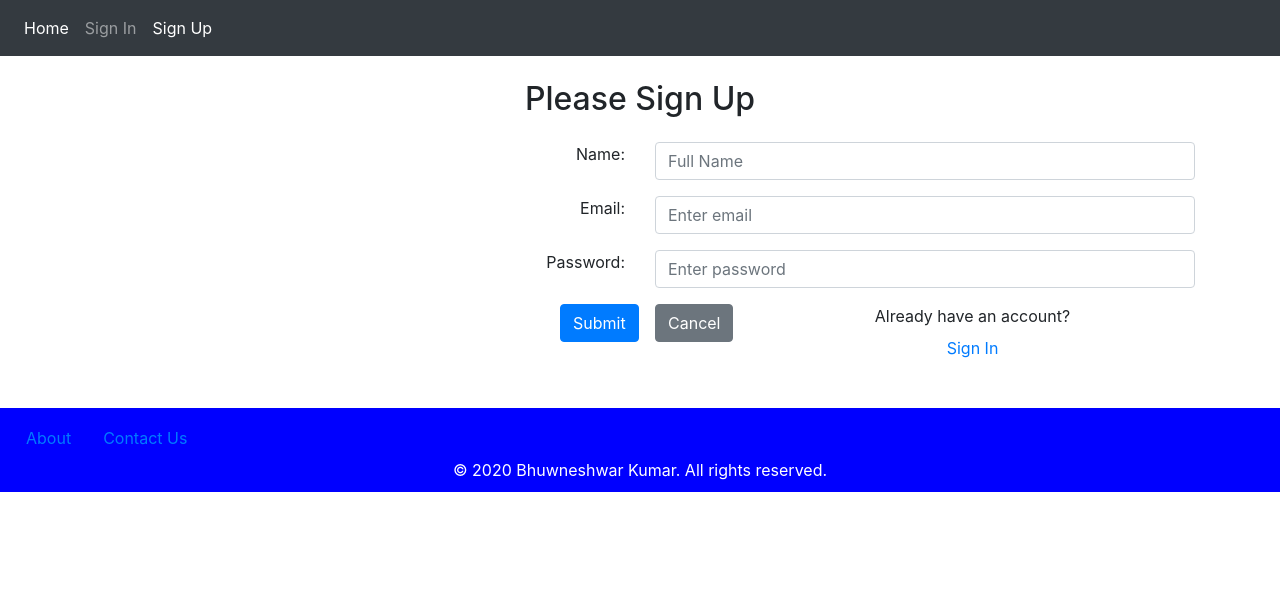
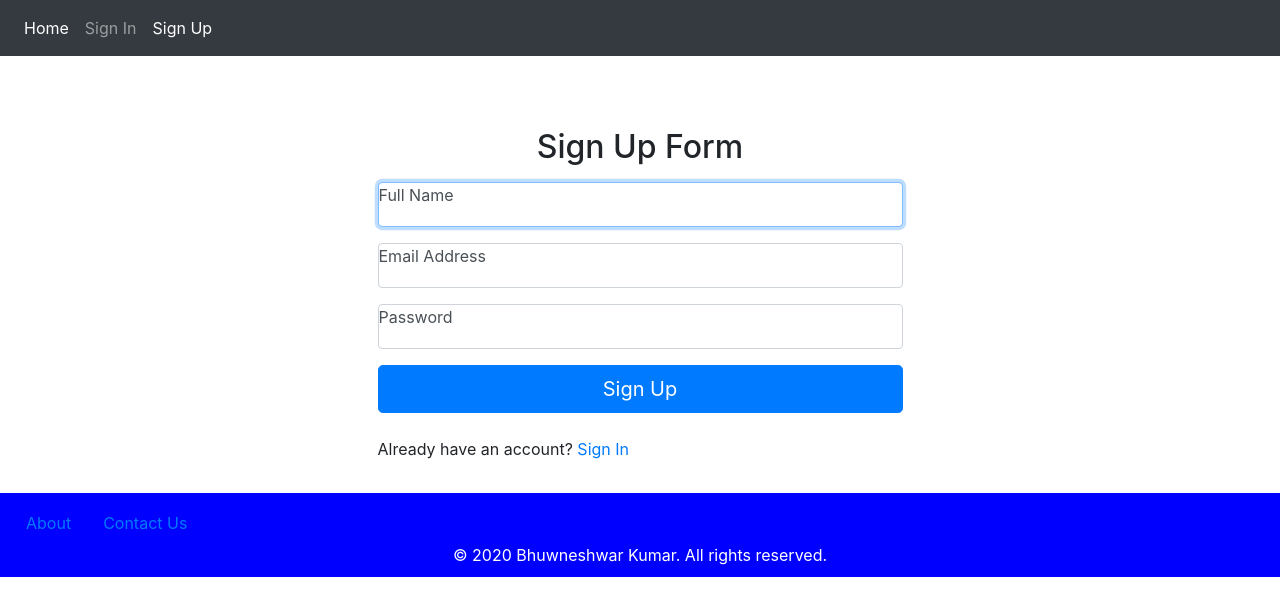
Before and after one commit to techcoderepository/exam-simulator-ui, an Angular app: page /signup in a window 1280 px wide. Shown: the top 616 px of the page. Built offline with nearby package versions, Linux system fonts and the light colour scheme.

Commit message:
html update

```diff
--- a/src/app/config/app-config.ts
+++ b/src/app/config/app-config.ts
@@ -1,5 +1,5 @@
 export class AppConfig {
-    public static BASE_URL='https://320971eb6366.ngrok.io';
-   // public static BASE_URL='http://localhost:8085';
+   // public static BASE_URL='https://320971eb6366.ngrok.io';
+    public static BASE_URL='http://localhost:8085';
 
 }
--- a/src/app/examschedule.service.ts
+++ b/src/app/examschedule.service.ts
@@ -18,7 +18,7 @@ export class ExamscheduleService {
     return this.http.get(`${AppConfig.BASE_URL}/getScheduledExamListByEmailId/`+emailId);
   }
 
-  deleteByExamScheduleId(examScheduleId:string): Observable<Object>{
-   return this.http.delete(`${AppConfig.BASE_URL}/deleteByExamScheduleId/`+examScheduleId);
+  deleteByExamScheduleId(examScheduleId:string): Observable<any>{
+  return this.http.delete(`${AppConfig.BASE_URL}/deleteByExamScheduleId/`+examScheduleId);
   }
 }
--- a/src/app/scheduledexamslist/scheduledexamslist.component.html
+++ b/src/app/scheduledexamslist/scheduledexamslist.component.html
@@ -16,14 +16,14 @@
                 </thead>
                  <tbody *ngFor="let scheduledExam of scheduledExamList | async">
                   <tr>
-                    <td><button (click)="onTakeExam(scheduledExam.certification.certificationId)" class="btn btn-primary nav-link" >Take Exam</button></td>
+                    <td><i title="Take Exam" (click)="onTakeExam(scheduledExam.certification.certificationId)" class="fa fa-hourglass-start fa-2x" aria-hidden="true"></i> </td>
                     <td>{{scheduledExam.certification.certificationCode}}--{{scheduledExam.examScheduleId}}</td>
                     <td>{{scheduledExam.certification.certificationTitle}}</td>
                     <td>{{scheduledExam.examDate}}</td>
                     <td>{{scheduledExam.examTime}}</td>
                     <td>
-                      <button title="edit" (click)="onReschedule()" class="fa fa-edit" ></button> &nbsp;
-                       <button  title="delete" (click)="onCancelExam(scheduledExam.examScheduleId)" class="fa fa-trash" type="button"></button>
+                       <i title="edit" (click)="onReschedule()" class="fa fa-pencil-square-o fa-2x" aria-hidden="true"></i> &nbsp;
+                       <i title="delete" (click)="onCancelExam(scheduledExam.examScheduleId)" class="fa fa-trash-o fa-2x" aria-hidden="true"></i>
                     </td>
                   </tr>
                 </tbody>
--- a/src/app/signin/signin.component.css
+++ b/src/app/signin/signin.component.css
@@ -0,0 +1,81 @@
+:root {
+    --input-padding-x: .75rem;
+    --input-padding-y: .65rem;
+  }
+
+  html,
+  body {
+    height: 100%;
+  }
+
+  body {
+    display: -ms-flexbox;
+    display: -webkit-box;
+    display: flex;
+    -ms-flex-align: center;
+    -ms-flex-pack: center;
+    -webkit-box-align: center;
+    align-items: center;
+    -webkit-box-pack: center;
+    justify-content: center;
+    padding-top: 40px;
+    padding-bottom: 40px;
+    background-color: #f5f5f5;
+  }
+
+  .form-label-group {
+    position: relative;
+    margin-bottom: 1rem;
+  }
+
+  .form-label-group > input,
+  .form-label-group > label {
+    padding: var(--input-padding-y) var(--input-padding-x);
+    height: 45px;
+  }
+
+  .form-label-group > label {
+    position: absolute;
+    top: 0;
+    left: 0;
+    display: block;
+    width: 100%;
+    margin-bottom: 0; /* Override default `<label>` margin */
+    line-height: 1.5;
+    color: #495057;
+    border: 1px solid transparent;
+    border-radius: .25rem;
+    transition: all .1s ease-in-out;
+  }
+
+  .form-label-group input::-webkit-input-placeholder {
+    color: transparent;
+  }
+
+  .form-label-group input:-ms-input-placeholder {
+    color: transparent;
+  }
+
+  .form-label-group input::-ms-input-placeholder {
+    color: transparent;
+  }
+
+  .form-label-group input::-moz-placeholder {
+    color: transparent;
+  }
+
+  .form-label-group input::placeholder {
+    color: transparent;
+  }
+
+  .form-label-group input:not(:placeholder-shown) {
+    padding-top: calc(var(--input-padding-y) + var(--input-padding-y) * (2 / 3));
+    padding-bottom: calc(var(--input-padding-y) / 3);
+  }
+
+  .form-label-group input:not(:placeholder-shown) ~ label {
+    padding-top: calc(var(--input-padding-y) / 3);
+    padding-bottom: calc(var(--input-padding-y) / 3);
+    font-size: 12px;
+    color: #777;
+  }
--- a/src/app/signin/signin.component.html
+++ b/src/app/signin/signin.component.html
@@ -1,50 +1,30 @@
-<div class="form-group row text-center">
-  <div class="col-sm-12">
-    <h2>Sign In</h2>
+<div class="container">
+  <div class="row">
+    <div class="col-lg-6 col-md-7 mx-auto">
+      <form (ngSubmit)="onSubmit()">
+        <h2 class="mt-5 mb-3 text-center">Sign In to Your Account</h2>
+        <div class="form-label-group">
+          <input type="email" class="form-control" required [(ngModel)]="user.emailId" id="emailId"
+            placeholder="Email Address" name="emailId">
+          <label for="emailId">Email Address</label>
+        </div>
+        <div class="form-label-group">
+          <input type="password" class="form-control" required [(ngModel)]="user.password" id="password"
+            placeholder="Password" name="password">
+          <label for="password">Password</label>
+        </div>
+
+        <div class="checkbox mb-3">
+          <label>
+            <input type="checkbox" name="remember" value="remember-me"> Remember me </label>
+        </div>
+
+        <button class="btn btn-lg btn-primary btn-block" type="submit">Sign in</button>
+        <br>
+        <label>
+          Don't have an account?  <a routerLink="/signup" routerLinkActive="active">Sign Up</a>
+      </label>
+      </form>
+    </div>
   </div>
 </div>
-
-<form (ngSubmit)="onSubmit()">
-  <div class="form-group row">
-    <div class="col-sm-6 text-right">
-      <label class="control-label" for="email">Email:</label>
-    </div>
-    <div class="col-sm-6 text-left">
-      <input type="email" class="form-control" required [(ngModel)]="user.emailId" id="emailId"
-        placeholder="Enter email" name="emailId">
-    </div>
-  </div>
-  <div class="form-group row">
-    <div class="col-sm-6 text-right">
-      <label class="control-label" for="pwd">Password:</label>
-    </div>
-    <div class="col-sm-6 text-left">
-      <input type="password" class="form-control" required [(ngModel)]="user.password" id="password"
-        placeholder="Enter Password" name="password">
-    </div>
-  </div>
-
-  <div class="form-group row text-center">
-    <div class="col-sm-4"></div>
-    <div class="col-sm-1 checkbox">
-    </div>
-    <div class="col-sm-3">
-      <label><input type="checkbox" name="remember"> Remember me</label>
-    </div>
-    <div class="col-sm-4">
-    </div>
-  </div>
-
-  <div class="form-group row text-center">
-    <div class="col-sm-5"></div>
-    <div class="col-sm-1">
-      <button type="submit" class="btn btn-primary">Submit</button>
-    </div>
-    <div class="col-sm-1">
-      <button (click)="onCancel()" type="button" class="btn btn-secondary">Cancel</button>
-    </div>
-    <div class="col-sm-5">
-      Don't have an account? <a routerLink="/signup" class="nav-link" routerLinkActive="active">Sign Up</a>
-    </div>
-  </div>
-</form>
--- a/src/app/signup/signup.component.css
+++ b/src/app/signup/signup.component.css
@@ -0,0 +1,88 @@
+:root {
+    --input-padding-x: .75rem;
+    --input-padding-y: .65rem;
+  }
+
+  html,
+  body {
+    height: 100%;
+  }
+
+  body {
+    display: -ms-flexbox;
+    display: -webkit-box;
+    display: flex;
+    -ms-flex-align: center;
+    -ms-flex-pack: center;
+    -webkit-box-align: center;
+    align-items: center;
+    -webkit-box-pack: center;
+    justify-content: center;
+    padding-top: 40px;
+    padding-bottom: 40px;
+    background-color: #f5f5f5;
+  }
+
+  .form-signin {
+    width: 100%;
+    max-width: 420px;
+    padding: 15px;
+    margin: 0 auto;
+  }
+
+  .form-label-group {
+    position: relative;
+    margin-bottom: 1rem;
+  }
+
+  .form-label-group > input,
+  .form-label-group > label {
+    padding: var(--input-padding-y) var(--input-padding-x);
+    height: 45px;
+  }
+
+  .form-label-group > label {
+    position: absolute;
+    top: 0;
+    left: 0;
+    display: block;
+    width: 100%;
+    margin-bottom: 0; /* Override default `<label>` margin */
+    line-height: 1.5;
+    color: #495057;
+    border: 1px solid transparent;
+    border-radius: .25rem;
+    transition: all .1s ease-in-out;
+  }
+
+  .form-label-group input::-webkit-input-placeholder {
+    color: transparent;
+  }
+
+  .form-label-group input:-ms-input-placeholder {
+    color: transparent;
+  }
+
+  .form-label-group input::-ms-input-placeholder {
+    color: transparent;
+  }
+
+  .form-label-group input::-moz-placeholder {
+    color: transparent;
+  }
+
+  .form-label-group input::placeholder {
+    color: transparent;
+  }
+
+  .form-label-group input:not(:placeholder-shown) {
+    padding-top: calc(var(--input-padding-y) + var(--input-padding-y) * (2 / 3));
+    padding-bottom: calc(var(--input-padding-y) / 3);
+  }
+
+  .form-label-group input:not(:placeholder-shown) ~ label {
+    padding-top: calc(var(--input-padding-y) / 3);
+    padding-bottom: calc(var(--input-padding-y) / 3);
+    font-size: 12px;
+    color: #777;
+  }
--- a/src/app/signup/signup.component.html
+++ b/src/app/signup/signup.component.html
@@ -1,48 +1,29 @@
-<div class="form-group row text-center">
-  <div class="col-sm-12">
-    <h2>Please Sign Up</h2>
+<div class="container">
+  <div class="row">
+    <div class="col-lg-6 col-md-7 mx-auto">
+      <form (ngSubmit)="onSubmit()">
+        <h2 class="mt-5 mb-3 text-center">Sign Up Form</h2>
+        <div class="form-label-group">
+          <input type="text" class="form-control" required="" [(ngModel)]="user.fullName" id="fullName"
+            placeholder="Full Name" name="fullName" autofocus="">
+          <label for="fullName">Full Name</label>
+        </div>
+        <div class="form-label-group">
+          <input type="email" class="form-control" required [(ngModel)]="user.emailId" placeholder="Enter email"
+            name="emailId" id="emailId">
+          <label for="emailId">Email Address</label>
+        </div>
+        <div class="form-label-group">
+          <input type="password" class="form-control" required [(ngModel)]="user.password" id="password"
+            placeholder="Password" name="password">
+          <label for="password">Password</label>
+        </div>
+        <button type="submit" class="btn btn-lg btn-primary btn-block">Sign Up</button>
+        <br>
+        <label>
+          Already have an account?  <a routerLink="/signin" routerLinkActive="active">Sign In</a>
+      </label>
+      </form>
+    </div>
   </div>
 </div>
-
-<form (ngSubmit)="onSubmit()">
-  <div class="form-group row">
-    <div class="col-sm-6 text-right">
-      <label class="control-label" for="fullName">Name:</label>
-    </div>
-
-    <div class="col-sm-6 text-left">
-      <input type="text" class="form-control" required [(ngModel)]="user.fullName" id="fullName" placeholder="Full Name"
-        name="fullName">
-    </div>
-  </div>
-  <div class="form-group row">
-    <div class="col-sm-6 text-right">
-      <label class="control-label" for="email">Email:</label>
-    </div>
-    <div class="col-sm-6 text-left">
-      <input type="email" class="form-control" required [(ngModel)]="user.emailId" placeholder="Enter email"
-        name="emailId" id="emailId">
-    </div>
-  </div>
-  <div class="form-group row">
-    <div class="col-sm-6 text-right">
-      <label class="control-label" for="pwd">Password:</label>
-    </div>
-    <div class="col-sm-6 text-left">
-      <input type="password" class="form-control" required [(ngModel)]="user.password" id="password"
-        placeholder="Enter password" name="password">
-    </div>
-  </div>
-  <div class="form-group row text-center">
-    <div class="col-sm-5"></div>
-    <div class="col-sm-1">
-      <button type="submit" class="btn btn-primary">Submit</button>
-    </div>
-    <div class="col-sm-1">
-      <button (click)="onCancel()" type="button" class="btn btn-secondary">Cancel</button>
-    </div>
-    <div class="col-sm-5">
-      Already have an account? <a routerLink="/signin" class="nav-link" routerLinkActive="active">Sign In</a>
-    </div>
-  </div>
-</form>
--- a/src/app/signup/signup.component.ts
+++ b/src/app/signup/signup.component.ts
@@ -22,13 +22,8 @@ export class SignupComponent implements OnInit {
       this.router.navigate(['/scheduledexamslist']);
     },
     error => {
-      console.log(error);
       this.router.navigate(['/signup']);
     });
   }
 
-  onCancel(){
-    this.router.navigate(['/home']);
-  }
-
 }
--- a/src/app/start-exam/start-exam.component.html
+++ b/src/app/start-exam/start-exam.component.html
@@ -12,8 +12,8 @@
     <div class="card-body">
       <h4 class="card-title"><span >Q{{qn}}. </span><span>{{qns}}</span></h4>
 
-        <div class="optionDiv p-1" *ngFor="let option of options" (click)="onOptClick($event)">
-        <input class="input mr-2" (click)="onOptClick($event)"
+        <div class="optionDiv p-1" *ngFor="let option of options ;let j=index">
+        <input class="input mr-2" (click)="onOptClick(j)"
         type={{optionType}} name="option1" value="{{option}}"
         [checked]="option === defaultChoice"
         (Change)="onItemChange($event.target.value)"
```
Also changed, not shown: src/app/scheduledexamslist/scheduledexamslist.component.css (+10 -0 lines), src/app/scheduledexamslist/scheduledexamslist.component.ts (+6 -6 lines), src/app/start-exam/start-exam.component.ts (+15 -9 lines).
